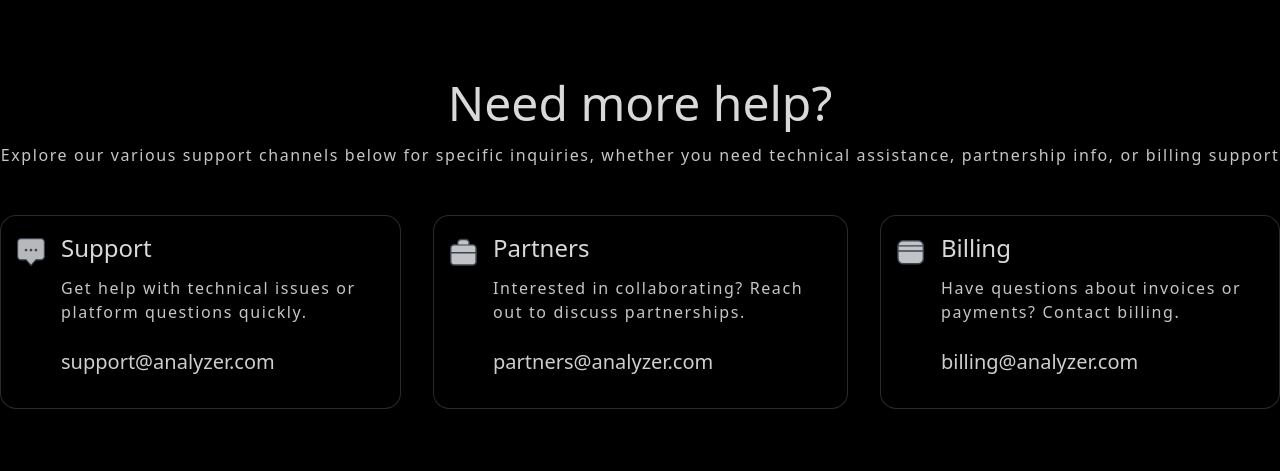
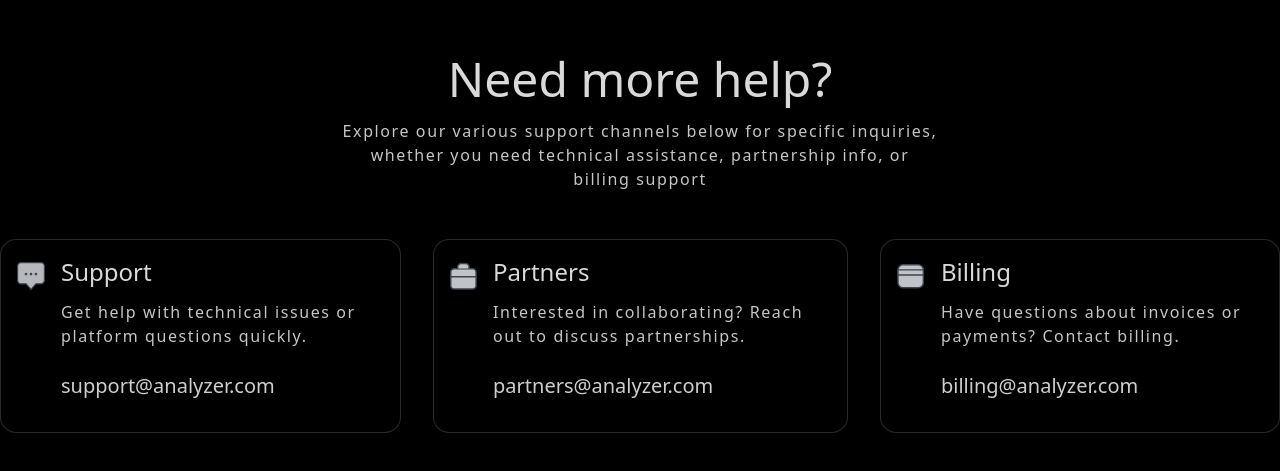
Before and after one commit to sfyan66/Analys-SaaS---next, a Next.js app: page /contact in a window 1280 px wide. Shown: the part 956-1427 px from the top of the page. Built offline with nearby package versions, Linux system fonts and the light colour scheme.

Commit message:
change in contact page

```diff
--- a/src/app/(pages)/contact/@section32/page.tsx
+++ b/src/app/(pages)/contact/@section32/page.tsx
@@ -28,7 +28,9 @@ export default function Section32() {
     >
       <div className={`w-full text-center mb-4`}>
         <h1 className={`text-white subhead`}>Need more help?</h1>
-        <p className={`text-secondary text-pp text-[16px] mb-8`}>
+        <p
+          className={`text-secondary text-pp text-[16px] mb-8 max-w-[600px] mx-auto`}
+        >
           Explore our various support channels below for specific inquiries,
           whether you need technical assistance, partnership info, or billing
           support
```
